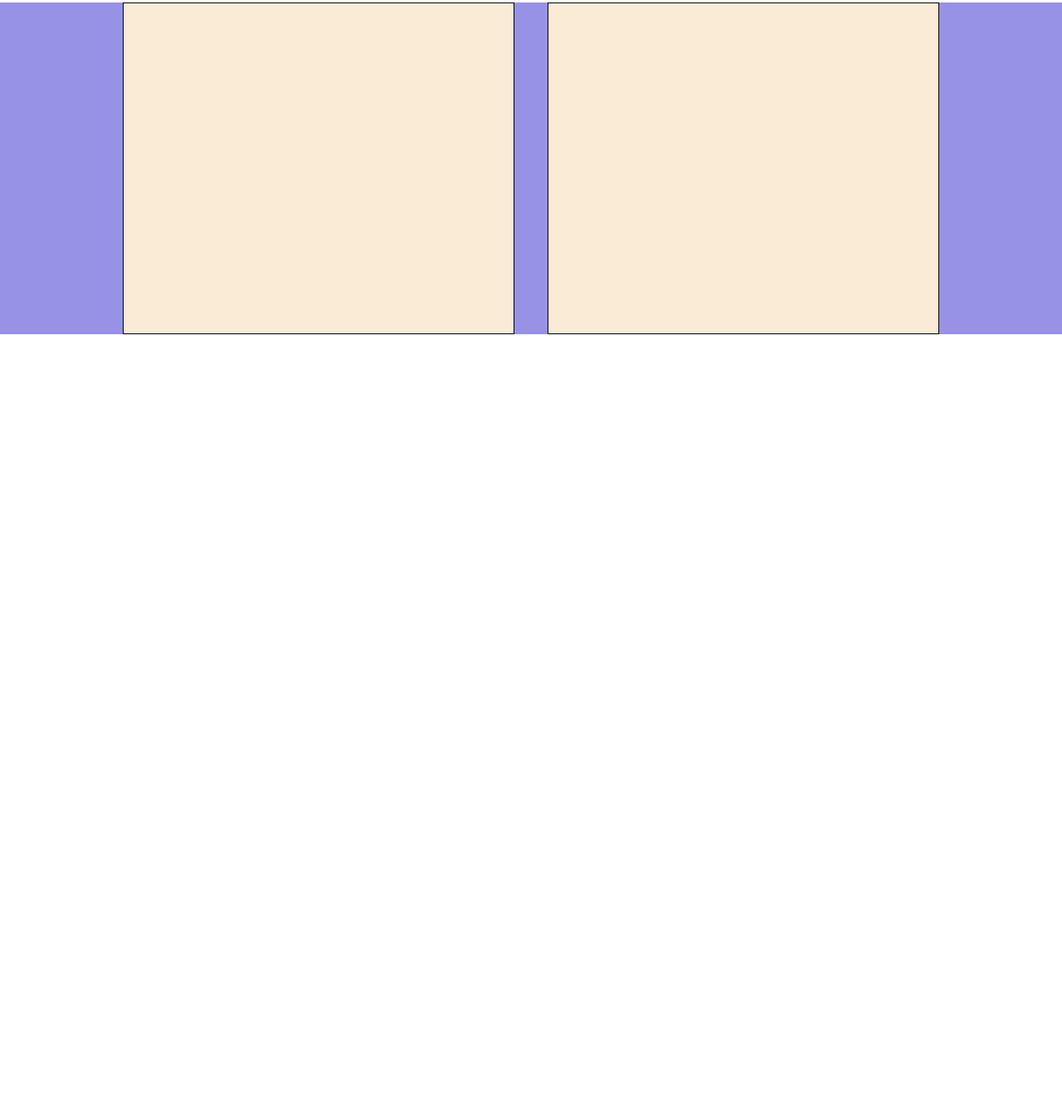
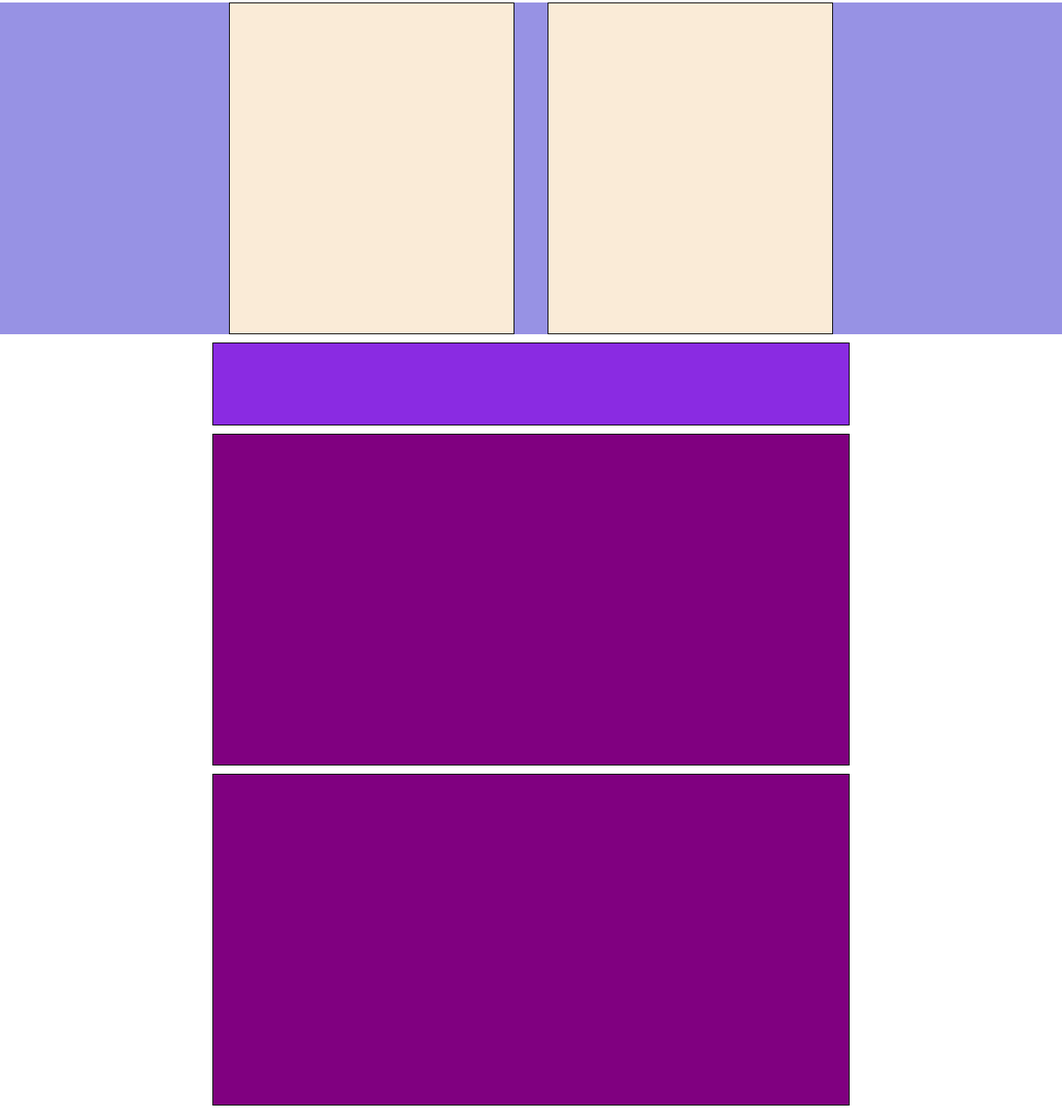
Before and after one commit to mattiabenelli/htmlcss-responsive-layout, a plain HTML site: page index.html in a window 1280 px wide. Shown: the part 587-1923 px from the top of the page at 83% size. Before the commit the page ends 1000 px from the top, so only its background shows below. Drawn offline with Linux system fonts and the light colour scheme.

Commit message:
testimonial-card, aggiustate larghezze(margini)

```diff
--- a/css/style.css
+++ b/css/style.css
@@ -35,16 +35,17 @@
 
 /* main */
 .table-container{
-    width: 100%;
+    width: 90%;
+    margin: 0 auto;
 }
 .col-70, .col-30, .col-33{
-    width: 90%;
+    width: 100%;
     height: 200px;
     margin: 20px auto;
     border: 1px solid black;
     background-color: #B5DDFF;
 }
-@media screen and (min-width: 768px) {
+@media screen and (min-width: 768px) { /*tablet*/
     .table-container .row{
         display: flex;
         justify-content: space-around;
@@ -63,6 +64,13 @@
         width: calc(100% / 3);
     }
 }
+@media screen and (min-width: 1200px){ /*schermo-grande*/
+    .table-container{
+        width: 60%;
+    }
+}
+
+
 .blue-container{
     background-color: #9792E4;
     width: 100%;
@@ -79,7 +87,7 @@
     background-color: antiquewhite;
 
 }
-@media screen and (min-width: 992px){
+@media screen and (min-width: 992px){ /*schermo-medio*/
     .row{
         display: flex;
         justify-content: space-around;
@@ -92,3 +100,38 @@
         margin: 0 20px;
     }
 }
+@media screen and (min-width: 1200px){ /*schermo-grande*/
+    .container-strategic-app{
+        width: 60%;
+    }
+}
+
+.testimonial-container{
+    width: 90%;
+    margin: 0 auto;
+}
+.testimonial-text{
+    height: 100px;
+    border: 1px solid black;
+    background-color: blueviolet;
+}
+.card{
+    width: 100%;
+    margin: 10px 0;
+    height: 400px;
+    border: 1px solid black;
+    background-color: purple;
+}
+@media screen and (min-width: 992px){ /*schermo-medio*/
+    .testimonial-container .row{
+        flex-direction: column;
+    }
+    .testimonial-container{
+        width: 80%;
+    }
+}
+@media screen and (min-width: 1200px){ /*schermo-grande*/
+    .testimonial-container{
+        width: 60%;
+    }
+}
--- a/index.html
+++ b/index.html
@@ -35,7 +35,16 @@
                         <div class="col-50"></div>
                     </div>
                 </div>
-
+            </div>
+            <div class="testimonial-container">
+                <div class="row">
+                    <div class="testimonial-text"></div>
+                    <div class="testimonial-card">
+                        <div class="card"></div>
+                        <div class="card"></div>
+                        <div class="card"></div>
+                    </div>
+                </div>
             </div>
         </main>
     </body>
```
